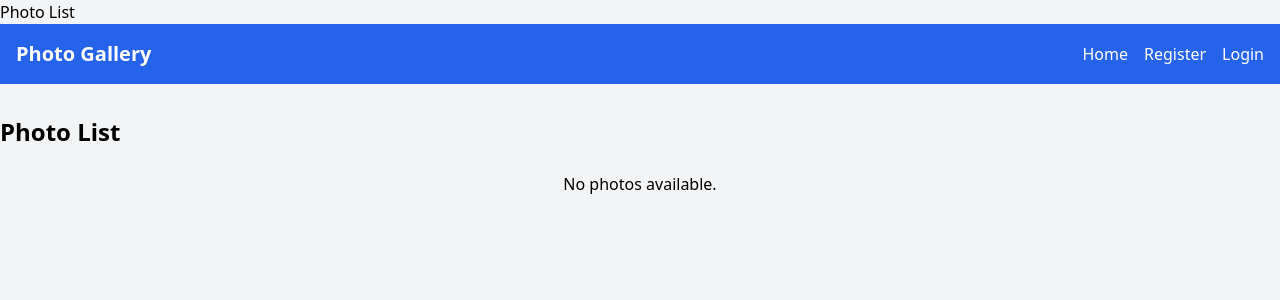
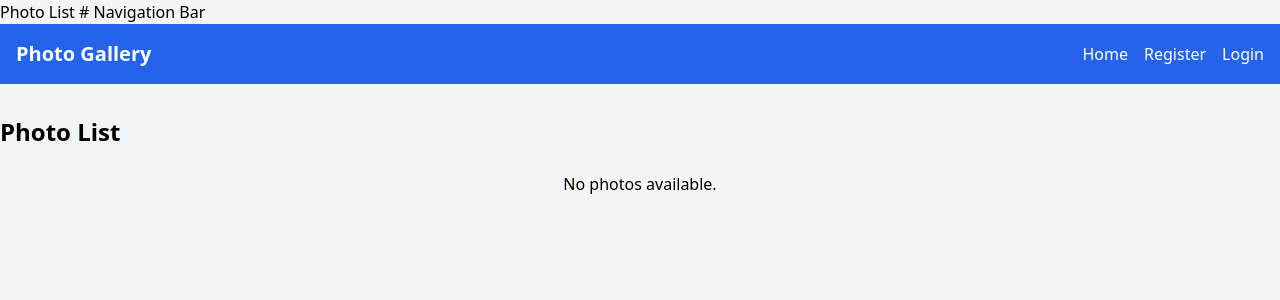
Before and after one commit to muthonicarol/Photo_gallery, a Django app: page /photos/ in a window 1280 px wide. Shown: the top 300 px of the page. Run offline with Django 5.2, Linux system fonts and the light colour scheme; data that the repository does not hold is empty; some libraries are stand-ins or nearby versions.

Commit message:
intial commit

```diff
--- a/Templates/base.html
+++ b/Templates/base.html
@@ -7,7 +7,7 @@
     {% block title %}<title>Photo Gallery</title>{% endblock title %}
 </head>
 <body class="bg-gray-100">
-    <!-- Navigation Bar -->
+    # Navigation Bar
     <nav class="bg-blue-600 p-4">
         <div class="container mx-auto flex justify-between items-center">
             <a href="{% url 'photo_list' %}" class="text-white text-xl font-bold">Photo Gallery</a>
@@ -25,7 +25,7 @@
         </div>
     </nav>
 
-    <!-- Main Content -->
+
     <div class="container mx-auto py-8">
         {% block content %}
         {% endblock %}
```
